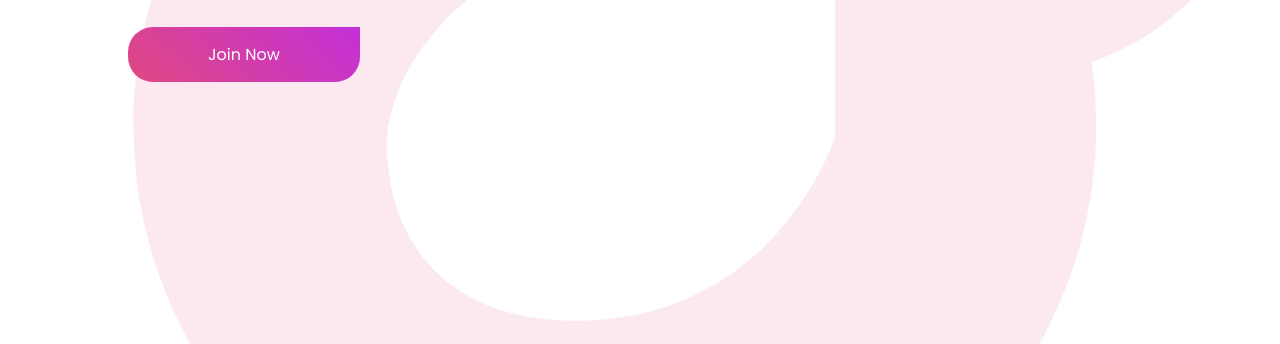
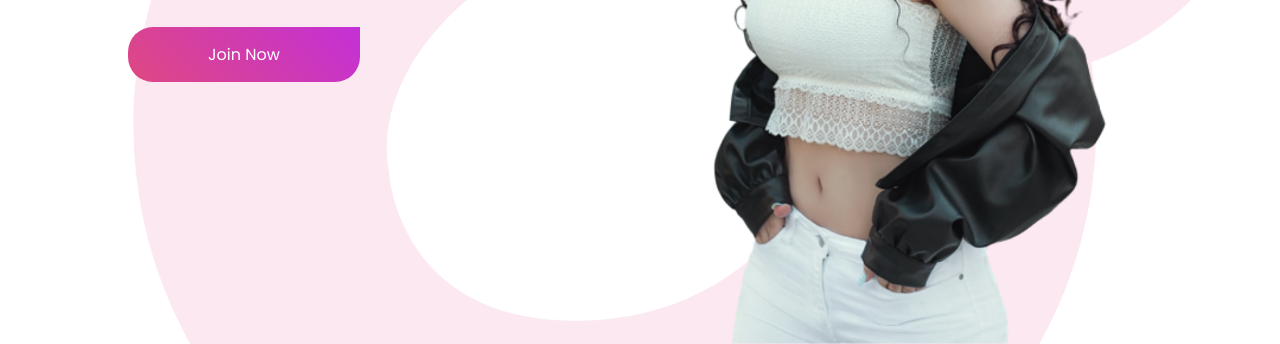
Before and after one commit to dmasifur/animated-html-css-landing-page, a plain HTML site: page index.html in a window 1280 px wide. Shown: the part 456-800 px from the top of the page. Drawn offline with Linux system fonts and the light colour scheme.

Commit message:
feature image and animation added.

```diff
--- a/index.html
+++ b/index.html
@@ -28,16 +28,22 @@
         </div>
       </nav>
       <div class="content">
-        <h1>
+        <h1 class="animation">
           Make <br />
           New Friends
         </h1>
-        <p>
+        <p class="animation">
           Lorem ipsum, dolor sit amet consectetur adipisicing elit. Hic ullam
           eveniet dolor atque? Doloribus!
         </p>
-        <a href="#" class="btn">Join Now</a>
+        <a href="#" class="btn animation">Join Now</a>
       </div>
+
+      <img
+        src="./img/pic.png"
+        alt="feature img"
+        class="feature-img animation"
+      />
     </div>
   </body>
 </html>
--- a/style.css
+++ b/style.css
@@ -13,6 +13,7 @@
   background-size: cover;
   padding: 10px 10%;
   overflow: hidden;
+  position: relative;
 }
 
 nav {
@@ -70,13 +71,39 @@ nav ul li a {
 .content p {
   margin: 10px 0 30px;
   color: #333;
+  animation-delay: 0.5s;
 }
 
 .content .btn {
   padding: 15px 80px;
   font-size: 16px;
+  animation-delay: 1s;
 }
 
 .btn:hover {
   border-top-right-radius: 30px;
 }
+
+.feature-img {
+  width: 530px;
+  position: absolute;
+  bottom: 0;
+  right: 10%;
+}
+
+.feature-img.animation {
+  animation-delay: 1.5s;
+}
+
+.animation {
+  opacity: 0;
+  transform: translateY(30px);
+  animation: moveup 0.5s linear forwards;
+}
+
+@keyframes moveup {
+  100% {
+    opacity: 1;
+    transform: translateY(0px);
+  }
+}
```
